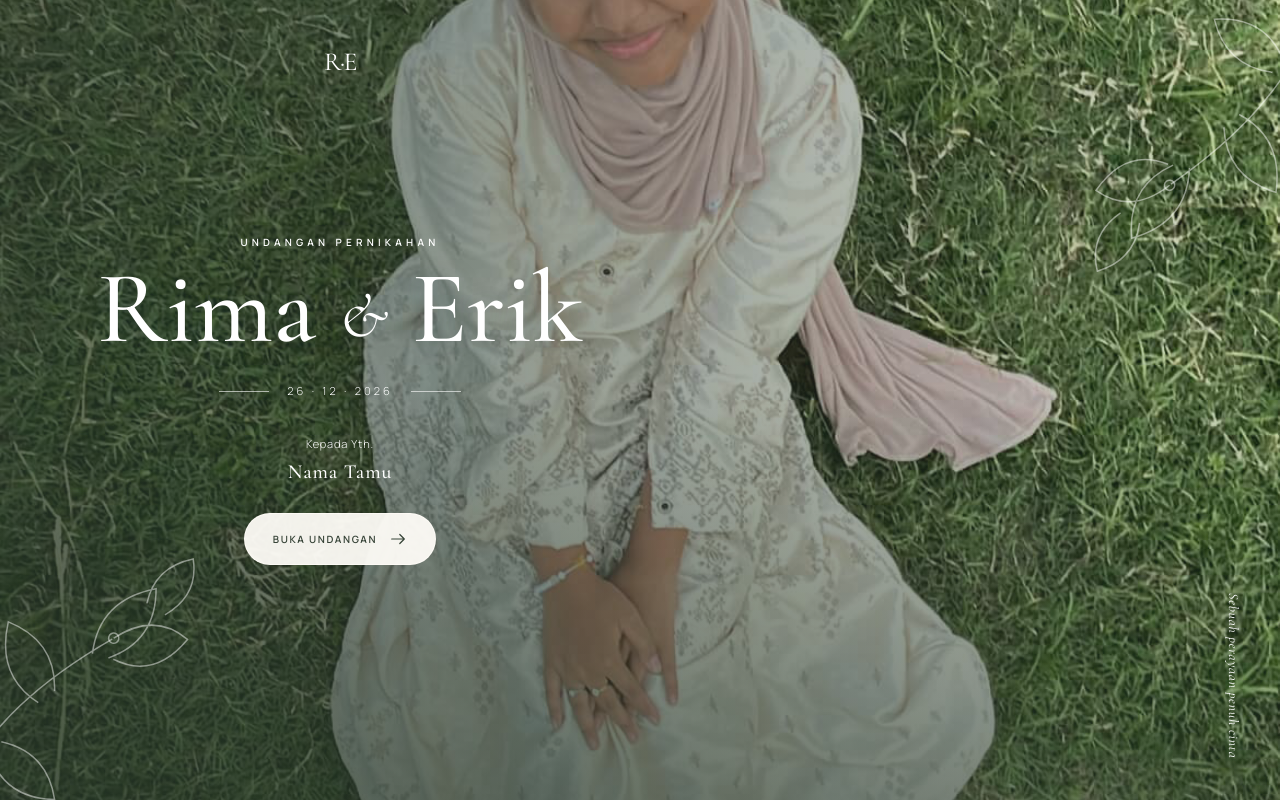
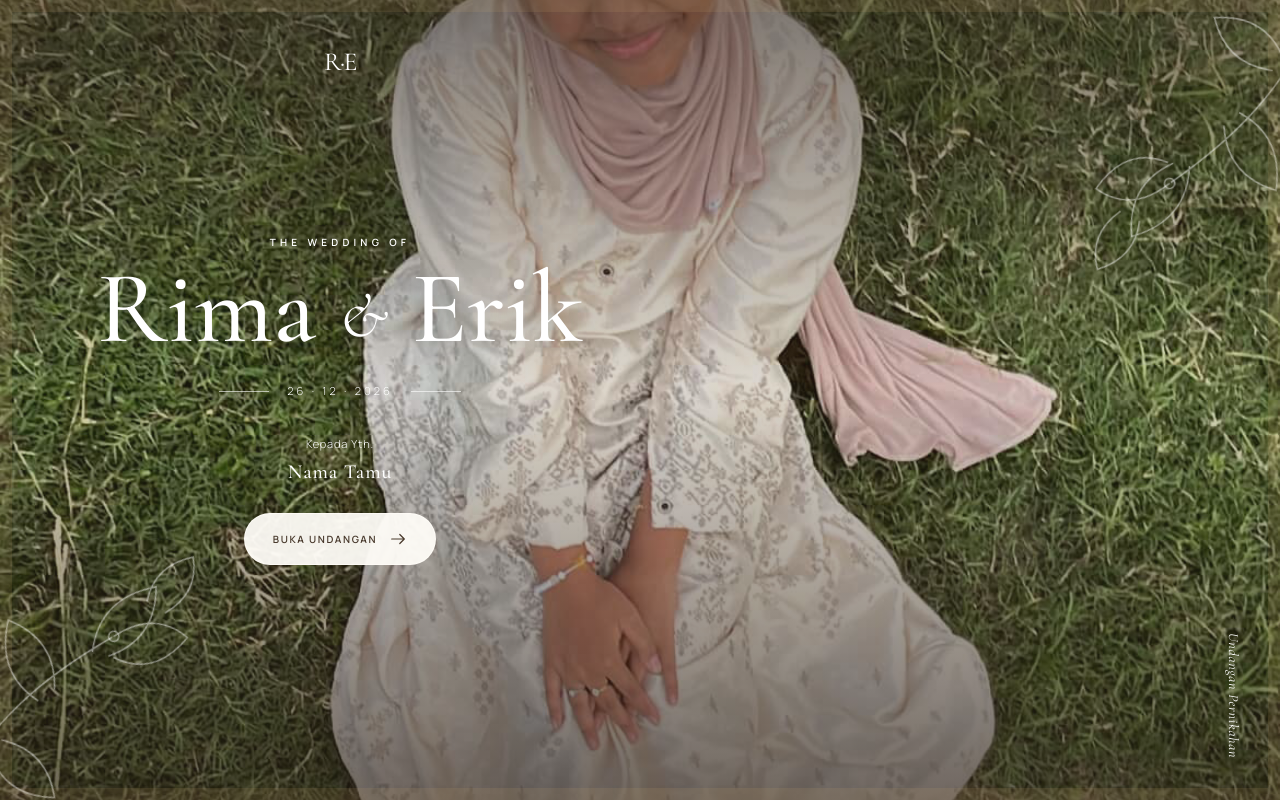
Before and after one commit to workhdyfirmann-code/rimaerikwedding, a React (Vite) app: page / in a window 1280 px wide. Shown: the top 800 px of the page. Built offline with nearby package versions, Linux system fonts and the light colour scheme; the HTML template or start-up script is replaced by a standard one.

Commit message:
Tambahkan transisi foto dan teks

```diff
--- a/src/App.tsx
+++ b/src/App.tsx
@@ -206,6 +206,20 @@ export default function App() {
     return () => window.clearInterval(timer);
   }, []);
 
+  useEffect(() => {
+    const sections = document.querySelectorAll("main > section:not(.cover), .guest-page-intro, .guest-wall");
+    const observer = new IntersectionObserver((entries) => {
+      entries.forEach((entry) => {
+        if (entry.isIntersecting) {
+          entry.target.classList.add("is-visible");
+          observer.unobserve(entry.target);
+        }
+      });
+    }, { threshold: 0.12 });
+    sections.forEach((section) => observer.observe(section));
+    return () => observer.disconnect();
+  }, []);
+
   const openInvitation = () => {
     setOpened(true);
     window.setTimeout(() => document.querySelector("#home")?.scrollIntoView({ behavior: "smooth" }), 350);
@@ -267,7 +281,7 @@ export default function App() {
         <Flower className="cover-flower cover-flower--right" />
         <div className="cover-content">
           <Monogram />
-          <p className="cover-kicker">UNDANGAN PERNIKAHAN</p>
+          <p className="cover-kicker">THE WEDDING OF</p>
           <h1>Rima <i>&</i> Erik</h1>
           <div className="date-rule"><span />26 · 12 · 2026<span /></div>
           <div className="guest">
@@ -278,7 +292,7 @@ export default function App() {
             Buka Undangan <Icon name="arrow" />
           </button>
         </div>
-        <div className="scroll-note">Sebuah perayaan penuh cinta</div>
+        <div className="scroll-note">Undangan Pernikahan</div>
       </section>
 
       <nav className="nav">
@@ -311,10 +325,10 @@ export default function App() {
         <Flower className="hero-flower" />
         <div className="hero-copy">
           <span className="eyebrow">CATAT TANGGALNYA</span>
-          <p className="script">Kami akan menikah</p>
+          <p className="script">Assalamu'alaikum Wr. Wb.</p>
           <h2>Rima <i>&</i><br />Erik</h2>
           <p className="hero-date">SABTU, 26 DESEMBER 2026 · JAKARTA</p>
-          <p className="hero-quote">“Dan di antara tanda-tanda kebesaran-Nya ialah Dia menciptakan pasangan-pasangan untukmu agar kamu merasa tenteram kepadanya.”<br /><small>QS. Ar-Rum: 21</small></p>
+          <p className="hero-quote">“Dan di antara tanda-tanda kebesaran-Nya ialah Dia menciptakan pasangan-pasangan untukmu dari jenismu sendiri, agar kamu cenderung dan merasa tenteram kepadanya, dan Dia menjadikan di antaramu rasa kasih dan sayang.”<br /><small>QS. Ar-Rum: 21</small></p>
           <div className="countdown" aria-label="Hitung mundur acara">
             {Object.entries(days).map(([label, value]) => (
               <div key={label}><strong>{String(value).padStart(2, "0")}</strong><span>{label}</span></div>
@@ -328,7 +342,7 @@ export default function App() {
       </section>
 
       <section className="couple section">
-        <SectionTitle eyebrow="MEMPELAI" title="Dua jiwa, satu ikatan" intro="Dengan memohon rahmat dan ridho Allah SWT, kami bermaksud menyelenggarakan pernikahan putra-putri kami." />
+        <SectionTitle eyebrow="MEMPELAI" title="Dua jiwa, satu ikatan" intro="Dengan memohon rahmat dan ridho Allah SWT, kami bermaksud menyelenggarakan pernikahan kami. Tanpa mengurangi rasa hormat, kami mengundang Anda untuk hadir dan berbagi kebahagiaan bersama." />
         <div className="profiles">
           <article className="profile">
             <div className="profile-image"><img src={photos.first} alt="Potret Erik" /><span>01</span></div>
--- a/src/index.css
+++ b/src/index.css
@@ -2,20 +2,21 @@
 @import "tailwindcss";
 
 :root {
-  --sky: #b5c5a5;
-  --baby: #e4e6d7;
-  --ice: #f5f1e8;
+  --sky: #c6a56a;
+  --baby: #eadfc9;
+  --ice: #f7f1e6;
   --white: #fffdf8;
-  --slate: #7e8270;
-  --navy: #374438;
-  --line: rgba(91, 105, 82, 0.25);
+  --slate: #8b7964;
+  --navy: #493a2d;
+  --line: rgba(126, 99, 61, 0.25);
   --serif: "Cormorant Garamond", serif;
   --sans: "Manrope", sans-serif;
 }
 
 * { box-sizing: border-box; }
 html { scroll-behavior: smooth; }
-body { margin: 0; background: var(--white); color: var(--navy); font-family: var(--sans); font-size: 14px; font-weight: 300; background-image: radial-gradient(rgba(55,68,56,.045) .6px, transparent .6px); background-size: 7px 7px; }
+html::before { content: ""; position: fixed; z-index: 300; inset: 0; pointer-events: none; border: 12px solid rgba(198,165,106,.14); }
+body { margin: 0; background: var(--white); color: var(--navy); font-family: var(--sans); font-size: 14px; font-weight: 300; background-image: radial-gradient(rgba(73,58,45,.045) .6px, transparent .6px); background-size: 7px 7px; }
 button, input, select, textarea { font: inherit; }
 button, a { -webkit-tap-highlight-color: transparent; }
 button { cursor: pointer; }
@@ -27,6 +28,84 @@ h1, h2, h3, p { margin-top: 0; }
 h1, h2, h3 { font-family: var(--serif); font-weight: 500; }
 a { color: inherit; text-decoration: none; }
 .section { padding: 140px max(5vw, calc((100vw - 1180px) / 2)); }
+.section:not(.cover), .guest-page-intro, .guest-wall { opacity: 0; transform: translateY(34px); transition: opacity .8s ease, transform .8s cubic-bezier(.2,.8,.2,1); }
+.section.is-visible, .guest-page-intro.is-visible, .guest-wall.is-visible { opacity: 1; transform: none; }
+/* Reveal the image and copy as separate layers when a section enters the viewport. */
+main > section:not(.cover) .section-title,
+main > section:not(.cover) .hero-copy,
+main > section:not(.cover) .rsvp-intro,
+main > section:not(.cover) .rsvp-form,
+main > section:not(.cover) .wish-form,
+main > section:not(.cover) .wish-list,
+main > section:not(.cover) .event-card,
+main > section:not(.cover) .gift-card,
+main > section:not(.cover) .camera-card,
+main > section:not(.cover) .guest-photo-card,
+main > section:not(.cover) .section-title + *,
+.guest-page-intro,
+.guest-wall { transition: opacity .75s ease, transform .75s cubic-bezier(.2,.8,.2,1); }
+
+main > section:not(.cover):not(.is-visible) .section-title,
+main > section:not(.cover):not(.is-visible) .hero-copy,
+main > section:not(.cover):not(.is-visible) .rsvp-intro,
+main > section:not(.cover):not(.is-visible) .rsvp-form,
+main > section:not(.cover):not(.is-visible) .wish-form,
+main > section:not(.cover):not(.is-visible) .wish-list,
+main > section:not(.cover):not(.is-visible) .event-card,
+main > section:not(.cover):not(.is-visible) .gift-card,
+main > section:not(.cover):not(.is-visible) .camera-card,
+main > section:not(.cover):not(.is-visible) .guest-photo-card,
+.guest-page-intro:not(.is-visible),
+.guest-wall:not(.is-visible) { opacity: 0; transform: translateY(24px); }
+
+main > section:not(.cover) .story-photo,
+main > section:not(.cover) .profile-image,
+main > section:not(.cover) .gallery-item,
+main > section:not(.cover) .closing-photo,
+.guest-wall figure { transition: opacity .9s ease, transform 1s cubic-bezier(.2,.8,.2,1); }
+
+main > section:not(.cover):not(.is-visible) .story-photo,
+main > section:not(.cover):not(.is-visible) .profile-image,
+main > section:not(.cover):not(.is-visible) .gallery-item,
+main > section:not(.cover):not(.is-visible) .closing-photo,
+.guest-wall:not(.is-visible) figure { opacity: 0; transform: translateX(32px) scale(.97); }
+
+main > section:not(.cover).is-visible .section-title,
+main > section:not(.cover).is-visible .hero-copy,
+main > section:not(.cover).is-visible .rsvp-intro,
+main > section:not(.cover).is-visible .rsvp-form,
+main > section:not(.cover).is-visible .wish-form,
+main > section:not(.cover).is-visible .wish-list,
+main > section:not(.cover).is-visible .event-card,
+main > section:not(.cover).is-visible .gift-card,
+main > section:not(.cover).is-visible .camera-card,
+main > section:not(.cover).is-visible .guest-photo-card,
+main > section:not(.cover).is-visible .story-photo,
+main > section:not(.cover).is-visible .profile-image,
+main > section:not(.cover).is-visible .gallery-item,
+main > section:not(.cover).is-visible .closing-photo,
+.guest-page-intro.is-visible,
+.guest-wall.is-visible figure { opacity: 1; transform: none; }
+
+main > section:not(.cover).is-visible .event-card:nth-child(2),
+main > section:not(.cover).is-visible .gift-card:nth-child(2),
+main > section:not(.cover).is-visible .profile:nth-child(2),
+.guest-wall.is-visible figure:nth-child(2) { transition-delay: .12s; }
+main > section:not(.cover).is-visible .event-card:nth-child(3),
+main > section:not(.cover).is-visible .gift-card:nth-child(3),
+main > section:not(.cover).is-visible .gallery-item:nth-child(3),
+.guest-wall.is-visible figure:nth-child(3) { transition-delay: .24s; }
+main > section:not(.cover).is-visible .event-card:nth-child(4),
+main > section:not(.cover).is-visible .gift-card:nth-child(4),
+main > section:not(.cover).is-visible .gallery-item:nth-child(4),
+.guest-wall.is-visible figure:nth-child(4) { transition-delay: .36s; }
+
+.hero-copy > *, .hero-photo, .closing-copy > *, .closing-photo { animation: revealUp .9s cubic-bezier(.2,.8,.2,1) both; }
+.hero-copy > *:nth-child(2), .closing-copy > *:nth-child(2) { animation-delay: .12s; }
+.hero-copy > *:nth-child(3), .closing-copy > *:nth-child(3) { animation-delay: .22s; }
+.hero-copy > *:nth-child(4), .closing-copy > *:nth-child(4) { animation-delay: .32s; }
+.hero-copy > *:nth-child(5), .closing-copy > *:nth-child(5) { animation-delay: .42s; }
+.hero-copy > *:nth-child(6), .closing-copy > *:nth-child(6) { animation-delay: .52s; }
 .eyebrow { display: inline-block; color: var(--slate); font-size: 10px; font-weight: 600; letter-spacing: .32em; }
 .script { color: var(--slate); font-family: var(--serif); font-size: 24px; font-style: italic; margin-bottom: 8px; }
 .section-title { max-width: 600px; margin: 0 auto 64px; text-align: center; }
@@ -35,16 +114,23 @@ a { color: inherit; text-decoration: none; }
 .monogram { font-family: var(--serif); font-size: 26px; letter-spacing: -.06em; }
 .icon { width: 18px; height: 18px; fill: none; stroke: currentColor; stroke-width: 1.35; stroke-linecap: round; stroke-linejoin: round; flex: 0 0 auto; }
 .flower { fill: none; stroke: var(--sky); stroke-width: 1.2; }
+.flower { animation: floatOrnament 8s ease-in-out infinite; transform-origin: center; }
 .button { display: inline-flex; align-items: center; justify-content: center; gap: 12px; border: 1px solid var(--navy); background: var(--navy); color: var(--white); min-height: 52px; padding: 0 28px; border-radius: 999px; font-size: 10px; font-weight: 600; letter-spacing: .16em; text-transform: uppercase; transition: .25s ease; }
 .button:hover { background: var(--navy); border-color: var(--navy); color: white; transform: translateY(-2px); }
 .button--light { border-color: rgba(255,253,248,.8); background: rgba(255,253,248,.94); color: var(--navy); }
 .button--outline { background: transparent; border-color: var(--line); }
 
 .cover { position: fixed; z-index: 100; inset: 0; min-height: 100svh; color: white; overflow: hidden; transition: opacity .8s ease, visibility .8s; }
-.cover--open { opacity: 0; visibility: hidden; pointer-events: none; }
+.cover--open { opacity: 0; visibility: hidden; pointer-events: none; transform: scale(1.05); }
 .cover > img { position: absolute; inset: 0; }
-.cover-overlay { position: absolute; inset: 0; background: linear-gradient(90deg, rgba(42,57,43,.72), rgba(73,91,68,.22)), linear-gradient(0deg, rgba(30,43,31,.46), transparent 52%); }
+.cover-overlay { position: absolute; inset: 0; background: linear-gradient(180deg, rgba(49,36,26,.62), rgba(101,75,45,.22) 48%, rgba(43,30,21,.68)); }
 .cover-content { position: relative; z-index: 2; display: flex; flex-direction: column; align-items: center; justify-content: center; width: min(680px, 92%); height: 100%; min-height: 100svh; padding: 50px; text-align: center; }
+.cover-content > * { animation: revealUp .9s cubic-bezier(.2,.8,.2,1) both; }
+.cover-content > *:nth-child(2) { animation-delay: .12s; }
+.cover-content > *:nth-child(3) { animation-delay: .22s; }
+.cover-content > *:nth-child(4) { animation-delay: .32s; }
+.cover-content > *:nth-child(5) { animation-delay: .42s; }
+.cover-content > *:nth-child(6) { animation-delay: .52s; }
 .cover-content .monogram { position: absolute; top: 42px; }
 .cover-kicker { margin: 0 0 22px; font-size: 10px; font-weight: 600; letter-spacing: .42em; }
 .cover h1 { font-size: clamp(64px, 8vw, 112px); line-height: .72; margin: 0 0 38px; text-shadow: 0 2px 24px rgba(23,54,75,.22); }
@@ -80,12 +166,15 @@ a { color: inherit; text-decoration: none; }
 .hero-quote { max-width: 460px; color: var(--slate); font-family: var(--serif); font-size: 18px; font-style: italic; line-height: 1.6; }
 .hero-quote small { display: inline-block; margin-top: 12px; color: var(--navy); font-family: var(--sans); font-size: 9px; font-style: normal; font-weight: 600; letter-spacing: .14em; text-transform: uppercase; }
 .hero-photo { position: relative; min-height: 680px; margin: 34px 34px 34px 0; }
+.hero-photo img, .profile-image img, .story-photo img, .closing-photo img { transition: transform 1.2s cubic-bezier(.2,.8,.2,1); }
+.hero-photo:hover img, .profile-image:hover img, .story-photo:hover img, .closing-photo:hover img { transform: scale(1.045); }
 .hero-photo:after { content: ""; position: absolute; inset: 18px; border: 1px solid rgba(255,255,255,.65); pointer-events: none; }
 .photo-caption { position: absolute; right: 18px; bottom: 20px; z-index: 2; padding: 18px 22px; background: var(--white); font-family: var(--serif); font-size: 18px; }
 .photo-caption span { color: var(--slate); font-family: var(--sans); font-size: 8px; letter-spacing: .15em; text-transform: uppercase; }
 .countdown { display: flex; gap: 28px; margin-top: 44px; }
 .countdown div { min-width: 54px; }
 .countdown strong { display: block; font-family: var(--serif); font-size: 30px; font-weight: 500; }
+.countdown strong { animation: numberPulse 2.5s ease-in-out infinite; }
 .countdown span { color: var(--slate); font-size: 8px; letter-spacing: .16em; text-transform: uppercase; }
 .hero-flower { position: absolute; left: 43%; bottom: -80px; z-index: 1; width: 180px; opacity: .6; transform: rotate(10deg); }
 
@@ -130,6 +219,8 @@ a { color: inherit; text-decoration: none; }
 .event-date-display span { width: 75px; color: var(--slate); font-family: var(--serif); font-size: 17px; font-style: italic; text-align: center; }
 .event-grid { display: grid; grid-template-columns: repeat(2, 1fr); gap: 26px; max-width: 950px; margin: auto; }
 .event-card { position: relative; padding: 54px; background: var(--white); border: 1px solid var(--baby); border-radius: 4px; overflow: hidden; box-shadow: 0 16px 40px rgba(55,68,56,.06); }
+.event-card { transition: transform .35s ease, box-shadow .35s ease; }
+.event-card:hover { transform: translateY(-8px); box-shadow: 0 24px 48px rgba(91,71,53,.13); }
 .event-card h3 { font-size: 44px; margin: 0 0 28px; }
 .event-number { position: absolute; top: 15px; right: 25px; color: rgba(167,216,240,.4); font-family: var(--serif); font-size: 92px; line-height: 1; }
 .event-detail { display: flex; gap: 14px; align-items: flex-start; padding: 13px 0; border-top: 1px solid var(--line); color: var(--slate); font-size: 12px; line-height: 1.6; }
@@ -138,11 +229,13 @@ a { color: inherit; text-decoration: none; }
 .event-address:hover { color: var(--navy); }
 .event-card .button { margin-top: 28px; }
 
-.gallery { background: var(--baby); }
+.gallery { background: var(--ice); }
 .gallery-grid { display: grid; grid-template-columns: repeat(12, 1fr); grid-auto-rows: 170px; gap: 16px; }
 .gallery-item { position: relative; overflow: hidden; border: 0; background: var(--baby); padding: 0; }
 .gallery-item img { transition: transform .6s ease; }
 .gallery-item:hover img { transform: scale(1.035); }
+.gallery-item { transition: box-shadow .35s ease, transform .35s ease; }
+.gallery-item:hover { z-index: 2; box-shadow: 0 18px 38px rgba(91,71,53,.18); transform: translateY(-4px); }
 .gallery-item span { position: absolute; inset: auto 12px 12px auto; padding: 7px 12px; background: rgba(255,255,255,.9); color: var(--navy); font-size: 8px; font-weight: 600; letter-spacing: .15em; text-transform: uppercase; opacity: 0; transition: .25s; }
 .gallery-item:hover span { opacity: 1; }
 .gallery-item--1 { grid-column: span 5; grid-row: span 3; }
@@ -183,7 +276,7 @@ a { color: inherit; text-decoration: none; }
 .gallery-empty { grid-column: 1 / -1; display: grid; place-items: center; min-height: 320px; border: 1px dashed var(--sky); color: var(--slate); font-family: var(--serif); font-size: 30px; font-style: italic; text-align: center; }
 .gallery-empty small { font-family: var(--sans); font-size: 9px; font-style: normal; letter-spacing: .12em; text-transform: uppercase; }
 
-.rsvp { display: grid; grid-template-columns: .8fr 1.2fr; gap: 12vw; background: var(--navy); color: var(--white); }
+.rsvp { display: grid; grid-template-columns: .8fr 1.2fr; gap: 12vw; background: #5b4735; color: var(--white); }
 .rsvp-intro h2 { font-size: clamp(52px, 6vw, 76px); line-height: .95; margin: 18px 0 25px; }
 .rsvp-intro p { max-width: 430px; color: var(--baby); line-height: 1.8; }
 .rsvp-date { display: flex; align-items: center; gap: 18px; margin-top: 52px; }
@@ -257,6 +350,14 @@ a { color: inherit; text-decoration: none; }
 .lightbox { position: fixed; z-index: 200; inset: 0; display: grid; place-items: center; padding: 5vh 5vw; background: rgba(35,55,71,.94); backdrop-filter: blur(8px); }
 .lightbox img { width: auto; max-width: 100%; max-height: 90vh; object-fit: contain; }
 .lightbox button { position: absolute; z-index: 2; top: 20px; right: 24px; border: 0; background: transparent; color: white; font-family: var(--serif); font-size: 42px; }
+
+@keyframes revealUp { from { opacity: 0; transform: translateY(24px); } to { opacity: 1; transform: none; } }
+@keyframes floatOrnament { 0%, 100% { translate: 0 0; } 50% { translate: 0 -12px; } }
+@keyframes numberPulse { 0%, 100% { opacity: .7; } 50% { opacity: 1; } }
+
+@media (prefers-reduced-motion: reduce) {
+  *, *::before, *::after { animation-duration: .01ms !important; animation-iteration-count: 1 !important; scroll-behavior: auto !important; transition-duration: .01ms !important; }
+}
 
 @media (max-width: 900px) {
   .section { padding: 90px 7vw; }
```
